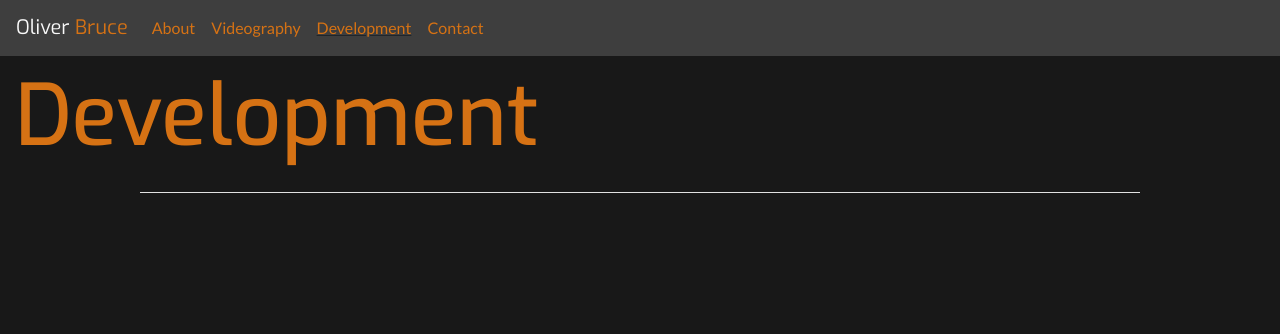
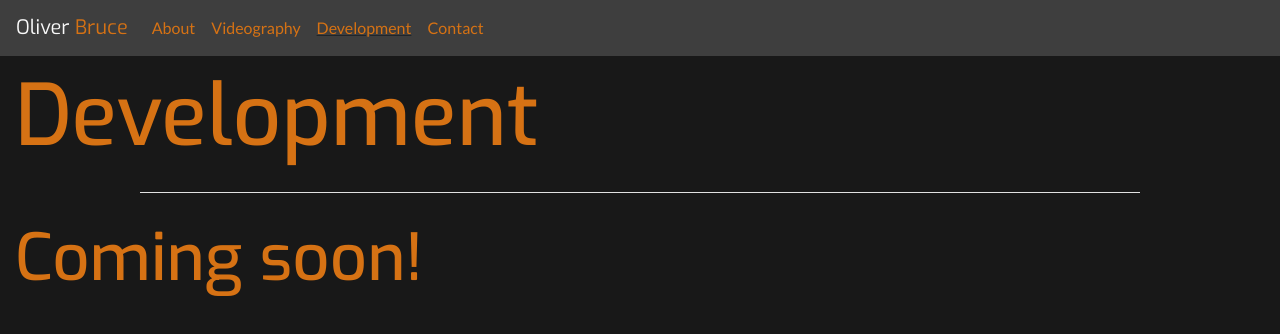
Before and after one commit to ollie-bruce/ms1-portfolio, a plain HTML site: page development.html in a window 1280 px wide. Drawn offline with nearby package versions, Linux system fonts and the light colour scheme.

Commit message:
Add Coming Soon text to development.html w/ comments

```diff
--- a/development.html
+++ b/development.html
@@ -47,6 +47,12 @@
             </div>
             <!-- Horizontal Line -->
             <hr style="width: 80%;background-color: #fafafa;">
+            <!-- Development Example -->
+            <div class="row" style="padding-top: 10px;">
+                <div class="col-12">
+                    <h2 id="video-title">Coming soon!</h2>
+                </div>
+            </div>
         </div>
         <script src="https://code.jquery.com/jquery-3.2.1.slim.min.js" integrity="sha384-KJ3o2DKtIkvYIK3UENzmM7KCkRr/rE9/Qpg6aAZGJwFDMVNA/GpGFF93hXpG5KkN" crossorigin="anonymous"></script>
         <script src="https://cdnjs.cloudflare.com/ajax/libs/popper.js/1.12.9/umd/popper.min.js" integrity="sha384-ApNbgh9B+Y1QKtv3Rn7W3mgPxhU9K/ScQsAP7hUibX39j7fakFPskvXusvfa0b4Q" crossorigin="anonymous"></script>
```
